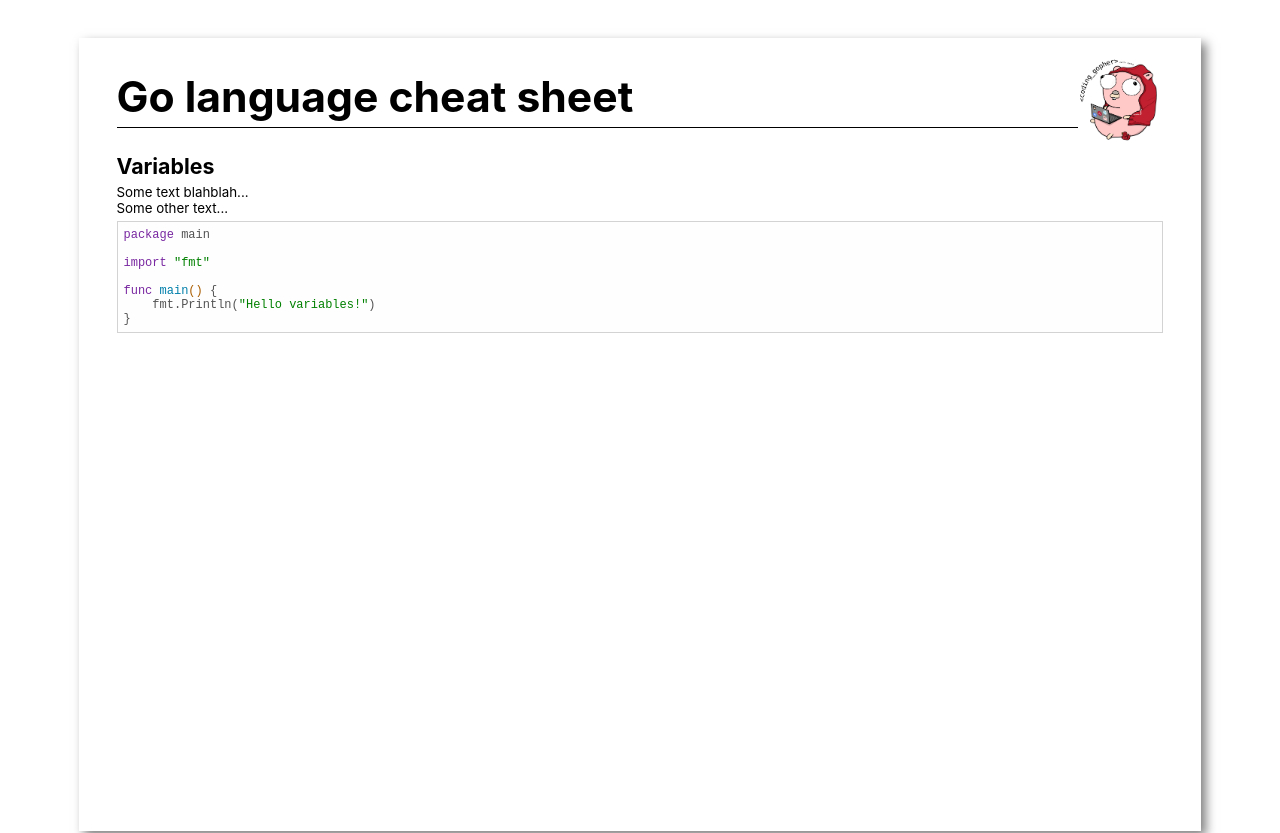
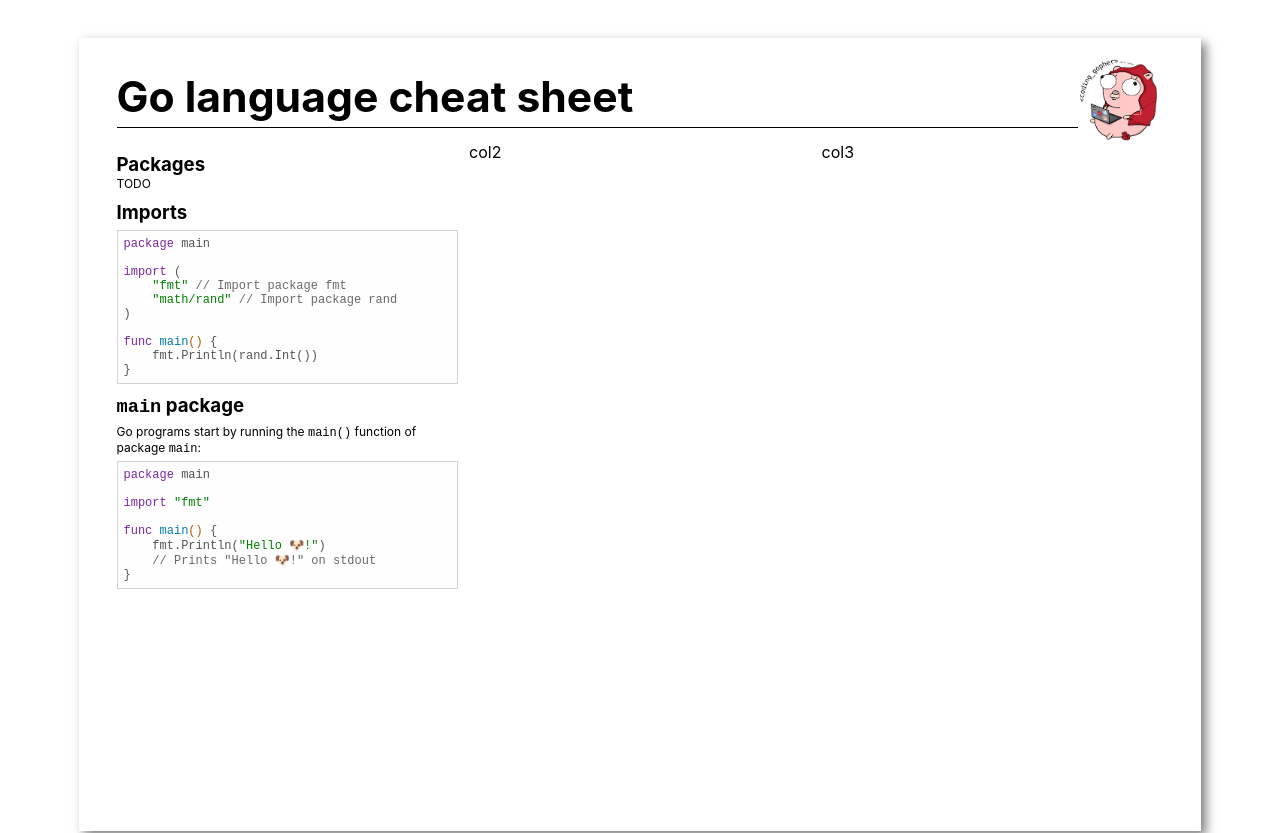
Before and after one commit to nlepage/go-cheat-sheets, a Next.js app: page /language in a window 1280 px wide. Shown: the top 833 px of the page. Built offline with nearby package versions, Linux system fonts and the light colour scheme.

Commit message:
:construction:

```diff
--- a/pages/language.js
+++ b/pages/language.js
@@ -22,19 +22,51 @@ export default function Language() {
           <img src="z-gopher-g.png" className={styles.titleGopher} />
         </header>
         <main className={styles.main}>
+          <div className={styles.column}>
             <section className={styles.section}>
-            <h2>Variables</h2>
-            <p>Some text blahblah...<br /> Some other text...</p>
+              <h2>Packages</h2>
+              TODO
+            </section>
+
+            <section className={styles.section}>
+              <h2>Imports</h2>
+              {go`
+                package main
+
+                import (
+                    "fmt" // Import package fmt
+                    "math/rand" // Import package rand
+                )
+
+                func main() {
+                    fmt.Println(rand.Int())
+                }
+              `}
+            </section>
+
+            <section className={styles.section}>
+              <h2><code>main</code> package</h2>
+              <p>Go programs start by running the <code>main()</code> function of package <code>main</code>:</p>
               {go`
                 package main
 
                 import "fmt"
 
                 func main() {
-                  fmt.Println("Hello variables!")
+                    fmt.Println("Hello 🐶!")
+                    // Prints "Hello 🐶!" on stdout
                 }
               `}
             </section>
+          </div>
+
+          <div className={styles.column}>
+            col2
+          </div>
+
+          <div className={styles.column}>
+            col3
+          </div>
         </main>
       </Page>
 
--- a/styles/language.module.css
+++ b/styles/language.module.css
@@ -22,28 +22,30 @@
 .main {
   column-gap: 8pt;
   display: flex;
-  flex-direction: column;
-  flex-wrap: wrap;
+  flex-direction: row;
   height: calc(100% - 64pt)
 }
 
+.column {
+  flex: 1;
+}
+
 .section {
+  font-size: 9pt;
   margin-top: 8pt;
   page-break-inside: avoid;
 }
 
 .section > h2 {
-  font-size: 16pt;
+  font-size: 14pt;
   margin: 0;
 }
 
 .section > p {
-  font-size: 10pt;
   margin: 4pt 0 0;
 }
 
 .section > pre {
   border: solid 1px lightgray;
-  font-size: 9pt;
   margin: 4pt 0 0;
 }
```
Lines whose indentation alone changed are shown as unchanged.
